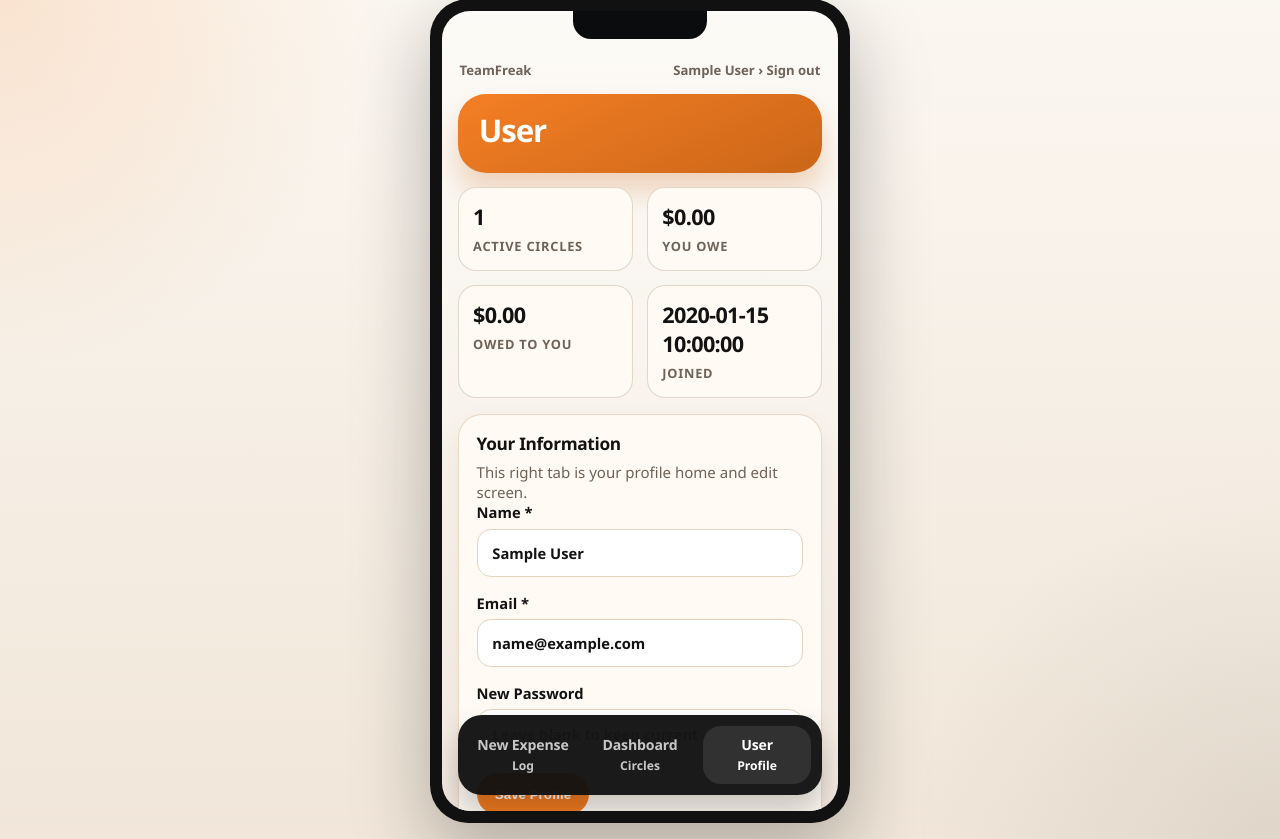
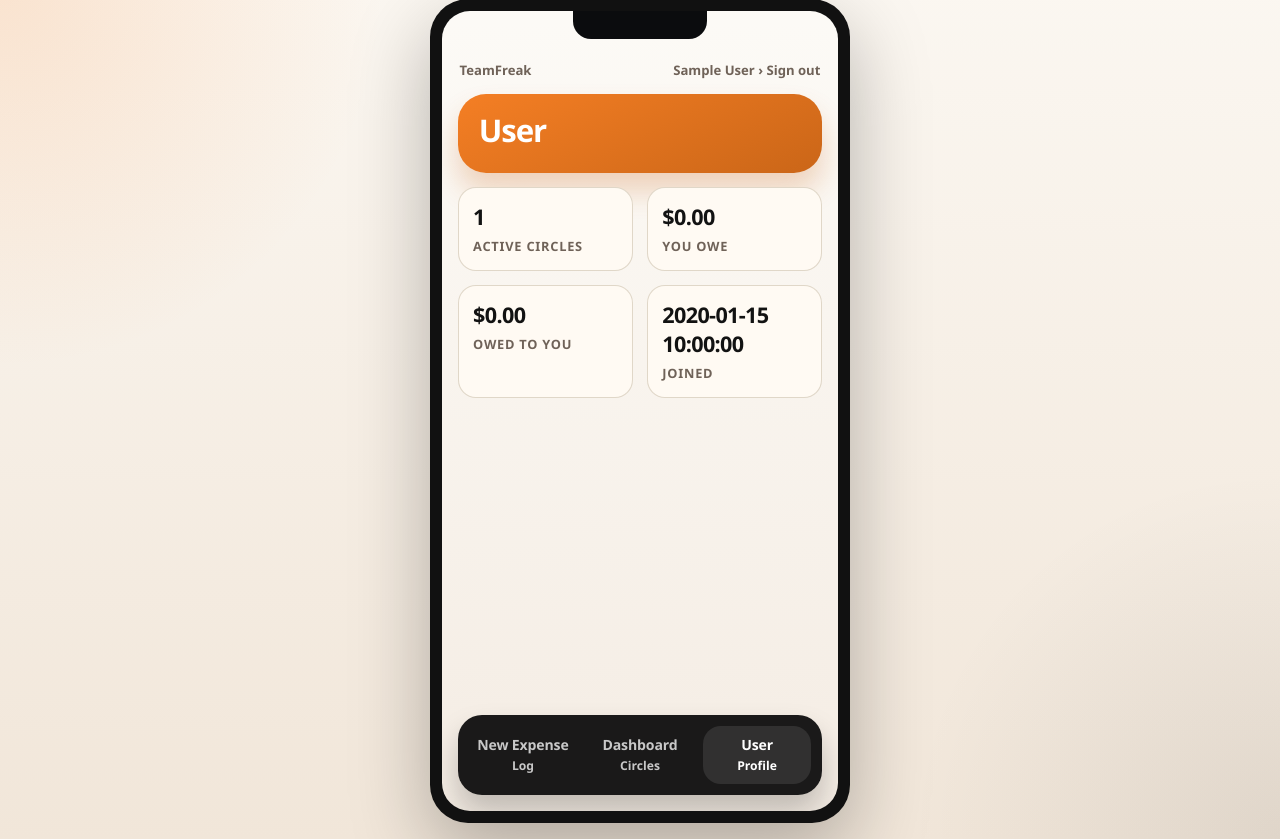
Before and after one commit to cs411-alawini/sp26-cs411-team105-teamfreak, a Flask app: page /user in a window 1280 px wide. Shown: the part 17-856 px from the top of the page. Run offline with Flask 3, Linux system fonts and the light colour scheme; the visitor is signed in with stand-in values (Sample User, id 1); tables that the repository leaves empty or names only in its code hold one stand-in row (values such as "Sample post").

```diff
--- a/api/queries.py
+++ b/api/queries.py
@@ -361,7 +361,7 @@ def get_circle_detail(circle_id, user_id):
             cm.User_Id,
             u.Name,
             u.Email,
-            u.Rank,
+            u.`Rank`,
             cm.Role,
             cm.Status,
             cm.Date_Joined
--- a/frontend/templates/user/profile.html
+++ b/frontend/templates/user/profile.html
@@ -20,43 +20,6 @@
             </article>
         </section>
 
-        <section class="form-card">
-            <h2>Your Information</h2>
-            <p>This right tab is your profile home and edit screen.</p>
-            <form method="post">
-                <label>
-                    Name *
-                    <input type="text" name="name" value="{{ user.Name }}" required>
-                </label>
-                <label>
-                    Email *
-                    <input type="email" name="email" value="{{ user.Email }}" required>
-                </label>
-                <label>
-                    New Password
-                    <input type="password" name="new_password" placeholder="Leave blank to keep current">
-                </label>
-                <div class="button-row">
-                    <button class="button primary" type="submit">Save Profile</button>
-                </div>
-            </form>
-        </section>
-
-        <section class="table-card">
-            <h2>Recent Expense-Payment Links</h2>
-            {% if recent_links %}
-                <div class="list-rows">
-                    {% for row in recent_links %}
-                        <div class="list-row">
-                            <strong>Expense {{ row.Expense_Id }} linked to Payment {{ row.Payment_Id }}</strong>
-                            <div class="tiny">${{ row.Amount | money }} on {{ row.Payment_Date }}</div>
-                        </div>
-                    {% endfor %}
-                </div>
-            {% else %}
-                <div class="empty">No recent expense-payment links were returned.</div>
-            {% endif %}
-        </section>
     {% else %}
         <div class="empty">The current user could not be loaded.</div>
     {% endif %}
```
Also changed, not shown: api/services.py (+30 -13 lines), frontend/routes/circles.py (+13 -1 lines), frontend/templates/circles/detail.html (+7 -0 lines).
